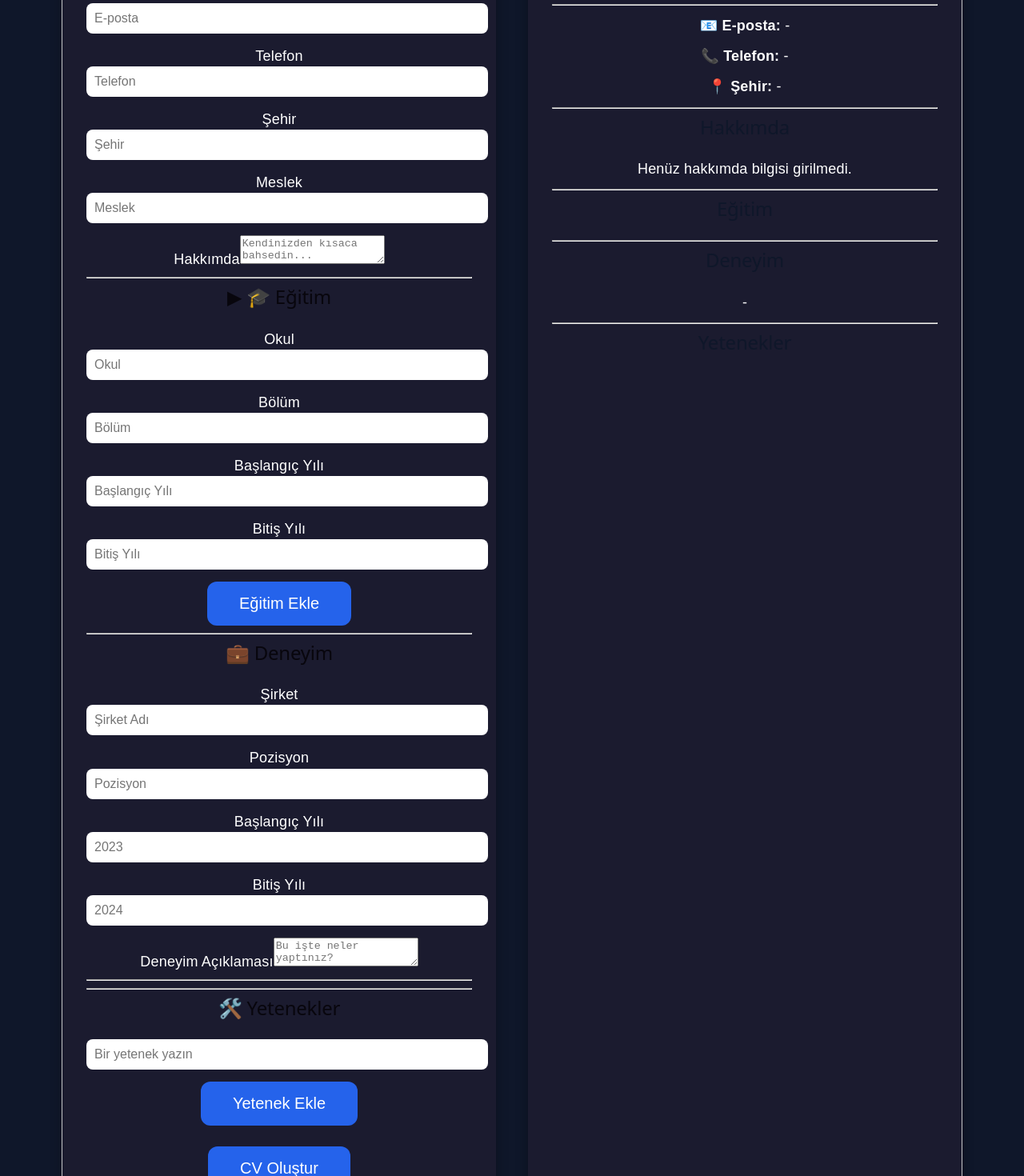
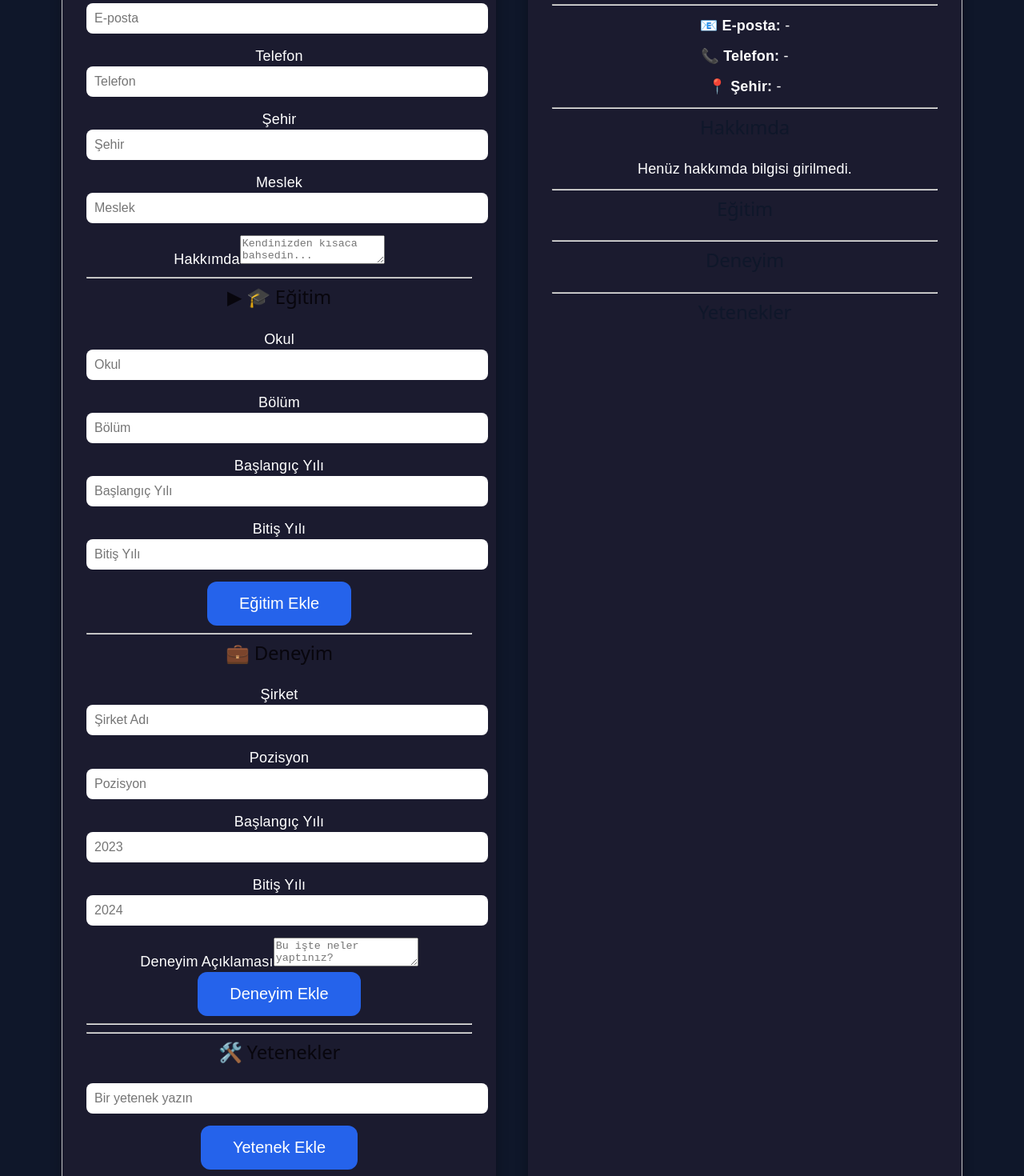
Before and after one commit to uygaraydinn/ai-cv, a React (Vite) app: page / in a window 1280 px wide. Shown: the part 430-1900 px from the top of the page at 80% size. Built offline with nearby package versions, Linux system fonts and the light colour scheme.

Commit message:
Birden fazla deneyim ekleme özelliği eklendi

```diff
--- a/src/components/CvForm.jsx
+++ b/src/components/CvForm.jsx
@@ -163,7 +163,24 @@ function CvForm(props) {
         value={props.deneyimAciklama}
         onChange={(e) => props.setDeneyimAciklama(e.target.value)}
         ></textarea>
-
+        <button
+        onClick={() => {
+        const yeniDeneyim = {
+        sirket: props.sirket,
+        pozisyon: props.pozisyon,
+        baslangic: props.deneyimBaslangic,
+        bitis: props.deneyimBitis,
+        aciklama: props.deneyimAciklama,
+        };
+        console.log(yeniDeneyim);
+        props.setDeneyimler([
+        ...props.deneyimler,
+        yeniDeneyim,
+       ]);
+        }}
+        >
+        Deneyim Ekle
+        </button>
         </>
         )}
         <hr />
--- a/src/components/CvSection.jsx
+++ b/src/components/CvSection.jsx
@@ -14,6 +14,7 @@ function CvSection() {
   const [baslangicYili, setBaslangicYili] = useState("");
   const [bitisYili, setBitisYili] = useState("");
   const [egitimler, setEgitimler] = useState([]);
+  const [deneyimler, setDeneyimler] = useState([]);
   const [sirket, setSirket] = useState("");
   const [pozisyon, setPozisyon] = useState("");
   const [deneyimBaslangic, setDeneyimBaslangic] = useState("");
@@ -61,6 +62,8 @@ function CvSection() {
         setDeneyimBitis={setDeneyimBitis}
         deneyimAciklama={deneyimAciklama}
         setDeneyimAciklama={setDeneyimAciklama}
+        deneyimler={deneyimler}
+        setDeneyimler={setDeneyimler}
         egitimler={egitimler}
         setEgitimler={setEgitimler}
         skills={skills}
@@ -85,6 +88,7 @@ function CvSection() {
         deneyimBaslangic={deneyimBaslangic}
         deneyimBitis={deneyimBitis}
         deneyimAciklama={deneyimAciklama}
+        deneyimler={deneyimler}
         egitimler={egitimler}
         skills={skills}
         deleteSkill={deleteSkill}
--- a/src/components/Preview.jsx
+++ b/src/components/Preview.jsx
@@ -43,14 +43,21 @@ function Preview(props) {
 
        <h2>Deneyim</h2>
 
-       <p><strong>{props.sirket}</strong></p>
+       {props.deneyimler.map((deneyim, index) => (
+       <div key={index}>
+       <p><strong>{deneyim.sirket}</strong></p>
 
-       <p>{props.pozisyon}</p>
+       <p>{deneyim.pozisyon}</p>
+
        <p>
-       {props.deneyimBaslangic} - {props.deneyimBitis}
+       {deneyim.baslangic} - {deneyim.bitis}
        </p>
 
-       <p>{props.deneyimAciklama}</p>
+       <p>{deneyim.aciklama}</p>
+
+       <hr />
+       </div>
+       ))}
 
        <hr />
 
```
